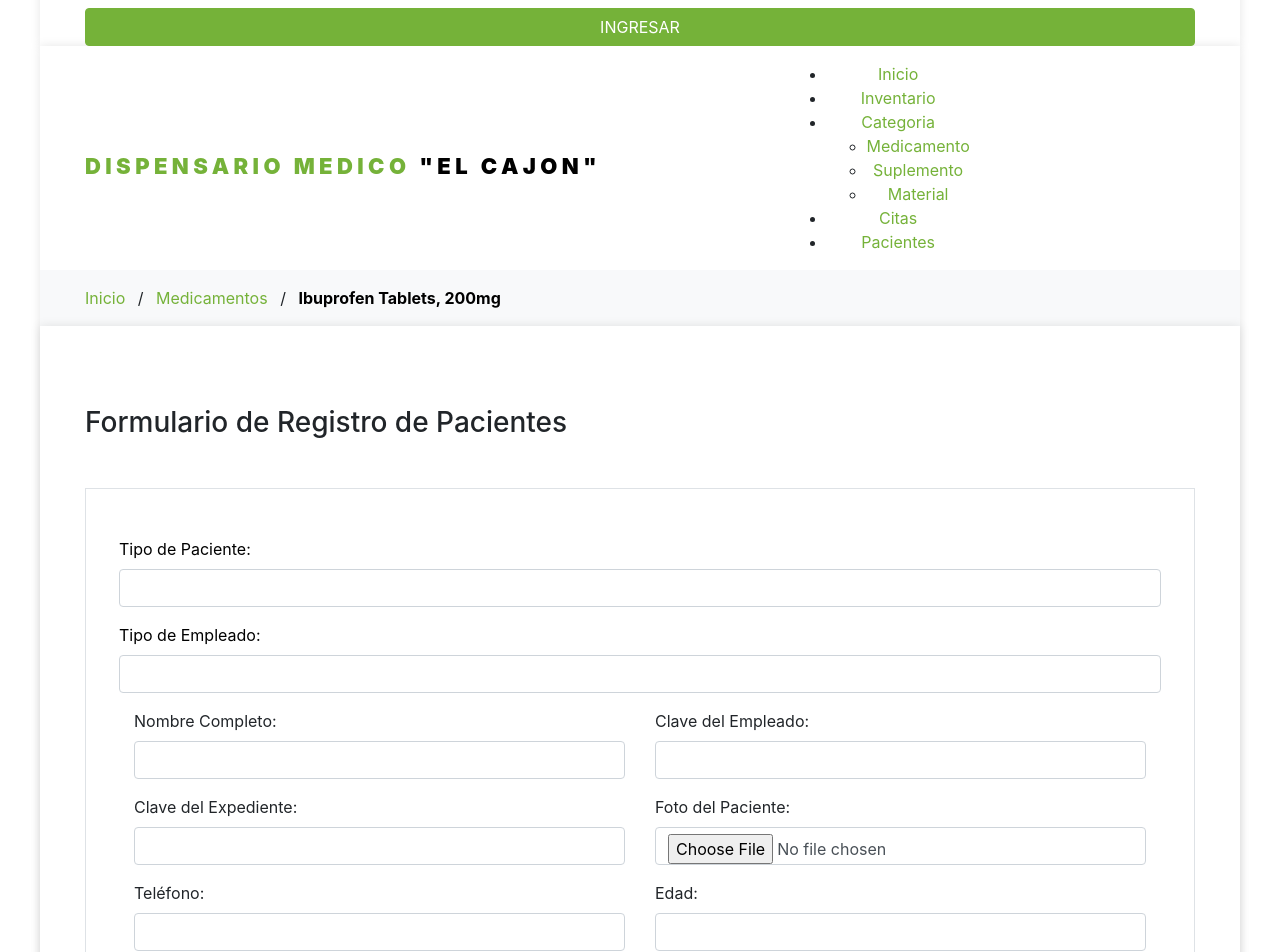
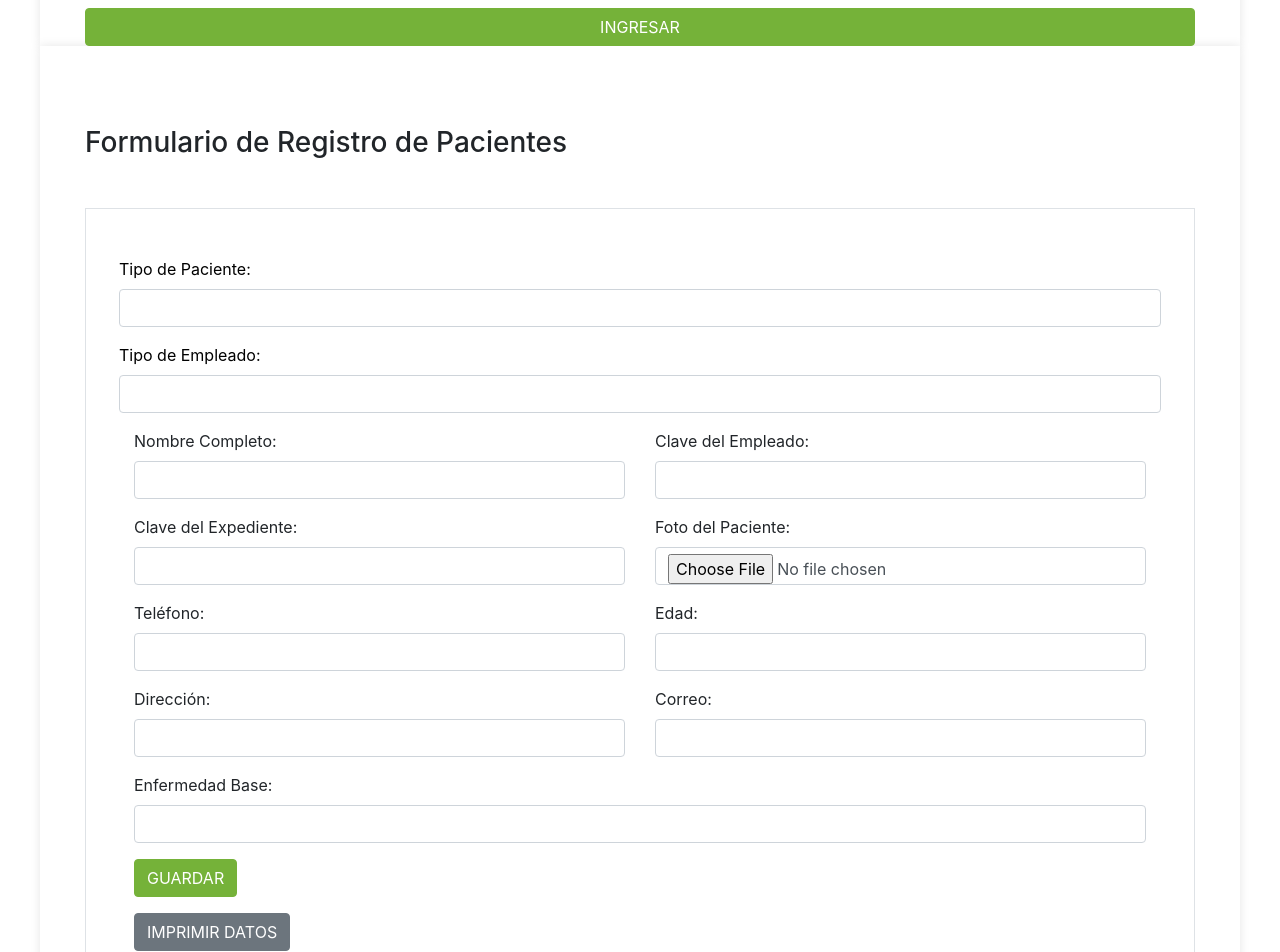
Before and after one commit to DelmyNayeliM/PROYECTO_FARMACIA, a React (Create React App) app in the folder FARMACIA_FE/paciente-edit/: page /Formulariopaciente in a window 1280 px wide. Shown: the part 480-1432 px from the top of the page. Built offline with nearby package versions, Linux system fonts and the light colour scheme.

Commit message:
Update form_paciente.jsx

```diff
--- a/FARMACIA_FE/paciente-edit/src/paginas/form_paciente.jsx
+++ b/FARMACIA_FE/paciente-edit/src/paginas/form_paciente.jsx
@@ -3,7 +3,6 @@ import axios from 'axios';
 import { pacienteguardar, pacienteeditar } from '../configuraciones/apiURLS';
 
 const Formulariopaciente = ({ pacienteEditado }) => {
-
   const [tipo_paciente, setTipo_paciente] = useState('');
   const [tipo_empleado, setTipo_empleado] = useState('');
   const [nombre_completo, setNombre_completo] = useState('');
@@ -16,6 +15,7 @@ const Formulariopaciente = ({ pacienteEditado }) => {
   const [correo, setCorreo] = useState('');
   const [enfermedad_base, setEnfermedad] = useState('');
   const [id, setId] = useState('');
+  const [fotoPreview, setFotoPreview] = useState(null); // Estado para la vista previa de la foto
 
   useEffect(() => {
     if (pacienteEditado) {
@@ -37,18 +37,33 @@ const Formulariopaciente = ({ pacienteEditado }) => {
   // Función para manejar la subida de la foto del paciente
   const handleFileUpload = async (file) => {
     const formData = new FormData();
-    formData.append("file", file);
+    formData.append('file', file);
 
     try {
       const response = await axios.post('/guardarImagenPaciente', formData, {
         headers: {
-          "Content-Type": "multipart/form-data",
+          'Content-Type': 'multipart/form-data',
         },
       });
       return response.data.imageUrl;
     } catch (error) {
       console.error('Error al subir la imagen', error);
       return null;  // Devuelve null si no se pudo cargar la imagen
+    }
+  };
+
+  // Función para manejar el cambio en el archivo de la foto y generar la vista previa
+  const handleFileChange = (e) => {
+    const file = e.target.files[0];
+    setFoto_paciente(file);
+    if (file) {
+      const reader = new FileReader();
+      reader.onloadend = () => {
+        setFotoPreview(reader.result); // Establecer la URL de la imagen para la vista previa
+      };
+      reader.readAsDataURL(file);
+    } else {
+      setFotoPreview(null); // Limpiar la vista previa si no hay archivo
     }
   };
 
@@ -132,67 +147,38 @@ const Formulariopaciente = ({ pacienteEditado }) => {
       setDireccion('');
       setCorreo('');
       setEnfermedad('');
+      setFotoPreview(null);  // Limpiar la vista previa de la foto
     } catch (error) {
       console.error('Error al guardar el paciente', error);
       alert('Hubo un error al guardar el paciente. Inténtelo nuevamente.');
     }
   };
 
+  const imprimirFormulario = () => {
+    const contenido = `
+      <h1>Información del Paciente</h1>
+      <p><strong>Tipo de Paciente:</strong> ${tipo_paciente}</p>
+      <p><strong>Tipo de Empleado:</strong> ${tipo_empleado}</p>
+      <p><strong>Nombre Completo:</strong> ${nombre_completo}</p>
+      <p><strong>Clave de Empleado:</strong> ${clave_empleado}</p>
+      <p><strong>Clave de Expediente:</strong> ${clave_expediente}</p>
+      <p><strong>Teléfono:</strong> ${telefono}</p>
+      <p><strong>Edad:</strong> ${edad}</p>
+      <p><strong>Dirección:</strong> ${direccion}</p>
+      <p><strong>Correo:</strong> ${correo}</p>
+      <p><strong>Enfermedad Base:</strong> ${enfermedad_base}</p>
+      <p><strong>Enfermedad Base:</strong> ${foto_paciente}</p>
+    `;
+
+    const ventana = window.open('', '', 'height=600,width=800');
+    ventana.document.write('<html><head><title>Impresión</title></head><body>');
+    ventana.document.write(contenido);
+    ventana.document.write('</body></html>');
+    ventana.document.close();
+    ventana.print();
+  };
+
   return (
-    <div className="site-wrap">
-      <div className="site-navbar py-2">
-        <div className="search-wrap">
-          <div className="container">
-            <a href="#" className="search-close js-search-close"><span className="icon-close2"></span></a>
-            <form action="#" method="post">
-              <input type="text" className="form-control" placeholder="Buscar por nombre del producto" />
-            </form>
-          </div>
-        </div>
-      </div>
-
-      <div className="container">
-        <div className="d-flex align-items-center justify-content-between">
-          <div className="logo">
-            <div className="site-logo">
-              <a href="index.html" className="js-logo-clone">
-                <strong className="text-primary">DISPENSARIO MEDICO</strong> "EL CAJON"
-              </a>
-            </div>
-          </div>
-          <div className="main-nav d-none d-lg-block">
-            <nav className="site-navigation text-right text-md-center" role="navigation">
-              <ul className="site-menu js-clone-nav d-none d-lg-block">
-                <li><a href="index.html">Inicio</a></li>
-                <li className="active"><a href="shop.html">Inventario</a></li>
-                <li className="has-children">
-                  <a href="#">Categoria</a>
-                  <ul className="dropdown">
-                    <li><a href="#">Medicamento</a></li>
-                    <li><a href="#">Suplemento</a></li>
-                    <li><a href="#">Material</a></li>
-                  </ul>
-                </li>
-                <li><a href="about.html">Citas</a></li>
-                <li><a href="contact.html">Pacientes</a></li>
-              </ul>
-            </nav>
-          </div>
-          <div className="icons">
-            <a href="#" className="icons-btn d-inline-block js-search-open"><span className="icon-search"></span></a>
-            <a href="#" className="site-menu-toggle js-menu-toggle ml-3 d-inline-block d-lg-none"><span className="icon-menu"></span></a>
-          </div>
-        </div>
-      </div>
-
-      <div className="bg-light py-3">
-        <div className="container">
-          <div className="row">
-            <div className="col-md-12 mb-0"><a href="index.html">Inicio</a> <span className="mx-2 mb-0">/</span> <a href="shop.html">Medicamentos</a> <span className="mx-2 mb-0">/</span> <strong className="text-black">Ibuprofen Tablets, 200mg</strong></div>
-          </div>
-        </div>
-      </div>
-
     <div className="site-wrap">
       <div className="site-section">
         <div className="container">
@@ -204,9 +190,7 @@ const Formulariopaciente = ({ pacienteEditado }) => {
               <form onSubmit={handleSubmit}>
                 <div className="p-3 p-lg-5 border">
                   <div className="form-group row">
-                    <label htmlFor="tipo_paciente" className="text-black">
-                      Tipo de Paciente:
-                    </label>
+                    <label htmlFor="tipo_paciente" className="text-black">Tipo de Paciente:</label>
                     <input
                       type="text"
                       className="form-control"
@@ -218,9 +202,7 @@ const Formulariopaciente = ({ pacienteEditado }) => {
                   </div>
 
                   <div className="form-group row">
-                    <label htmlFor="tipo_empleado" className="text-black">
-                      Tipo de Empleado:
-                    </label>
+                    <label htmlFor="tipo_empleado" className="text-black">Tipo de Empleado:</label>
                     <input
                       type="text"
                       className="form-control"
@@ -277,10 +259,20 @@ const Formulariopaciente = ({ pacienteEditado }) => {
                         className="form-control"
                         id="foto_paciente"
                         name="foto_paciente"
-                        onChange={(e) => setFoto_paciente(e.target.files[0])}
+                        onChange={handleFileChange}
                       />
                     </div>
                   </div>
+
+                  {/* Aquí se muestra la vista previa de la foto si existe */}
+                  {fotoPreview && (
+                    <div className="form-group row">
+                      <div className="col-md-12">
+                        <h5>Vista Previa de la Foto:</h5>
+                        <img src={fotoPreview} alt="Vista previa" className="img-thumbnail" style={{ maxWidth: '200px', maxHeight: '200px' }} />
+                      </div>
+                    </div>
+                  )}
 
                   <div className="form-group row">
                     <div className="col-md-6">
@@ -322,7 +314,7 @@ const Formulariopaciente = ({ pacienteEditado }) => {
                     </div>
 
                     <div className="col-md-6">
-                      <label htmlFor="correo">Correo Electrónico:</label>
+                      <label htmlFor="correo">Correo:</label>
                       <input
                         type="email"
                         className="form-control"
@@ -335,7 +327,7 @@ const Formulariopaciente = ({ pacienteEditado }) => {
                   </div>
 
                   <div className="form-group row">
-                    <div className="col-md-6">
+                    <div className="col-md-12">
                       <label htmlFor="enfermedad_base">Enfermedad Base:</label>
                       <input
                         type="text"
@@ -348,12 +340,12 @@ const Formulariopaciente = ({ pacienteEditado }) => {
                     </div>
                   </div>
 
-                  <div className="form-group row">
-                    <div className="col-lg-4">
-                      <button type="submit" className="btn btn-primary btn-lg btn-block">
-                        {id ? 'Editar Paciente' : 'Guardar Paciente'}
-                      </button>
-                    </div>
+                  <div className="form-group">
+                    <button type="submit" className="btn btn-primary">Guardar</button>
+                  </div>
+
+                  <div className="form-group">
+                    <button type="button" className="btn btn-secondary" onClick={imprimirFormulario}>Imprimir Datos</button>
                   </div>
                 </div>
               </form>
@@ -362,7 +354,6 @@ const Formulariopaciente = ({ pacienteEditado }) => {
         </div>
       </div>
     </div>
-  </div>
   );
 };
 
```
